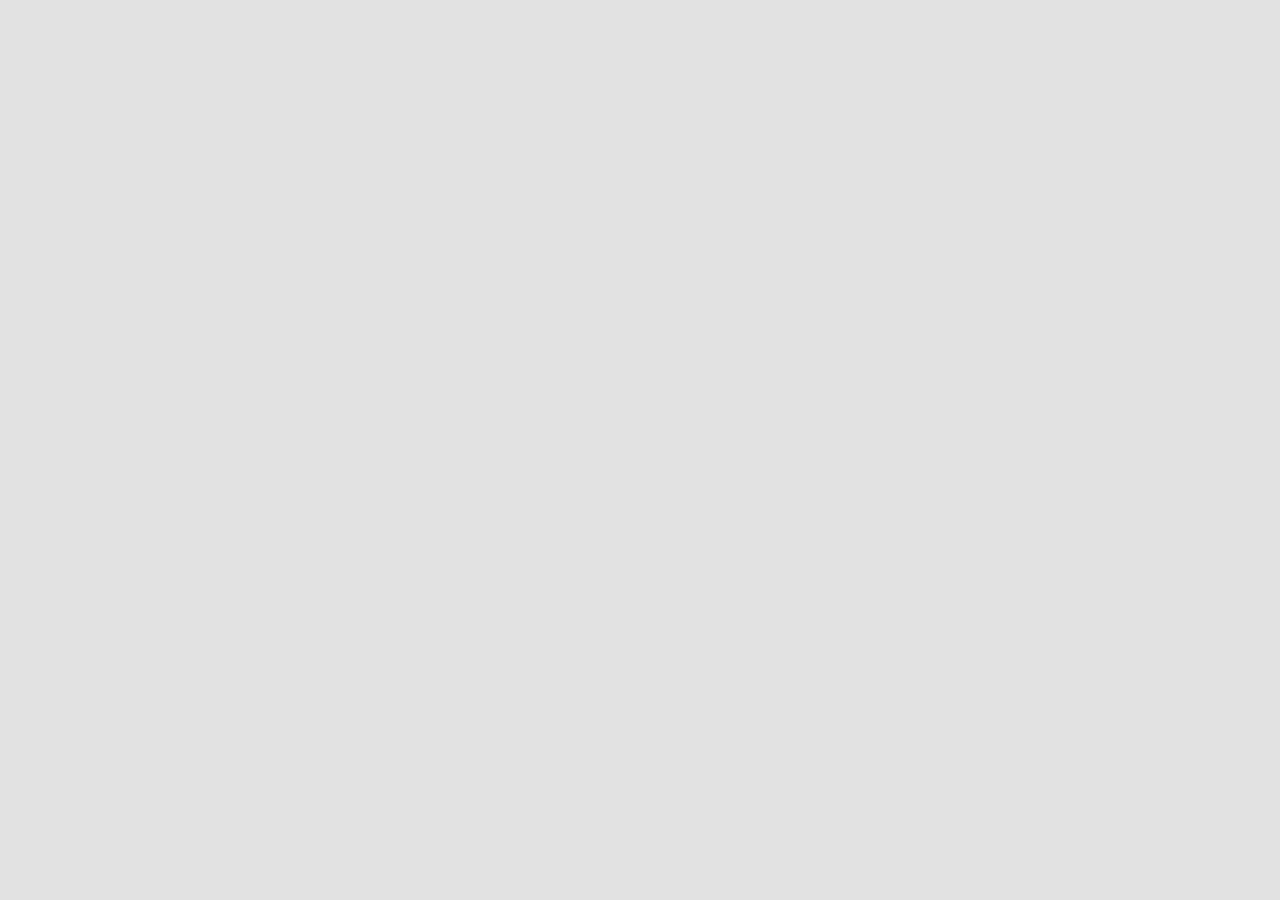
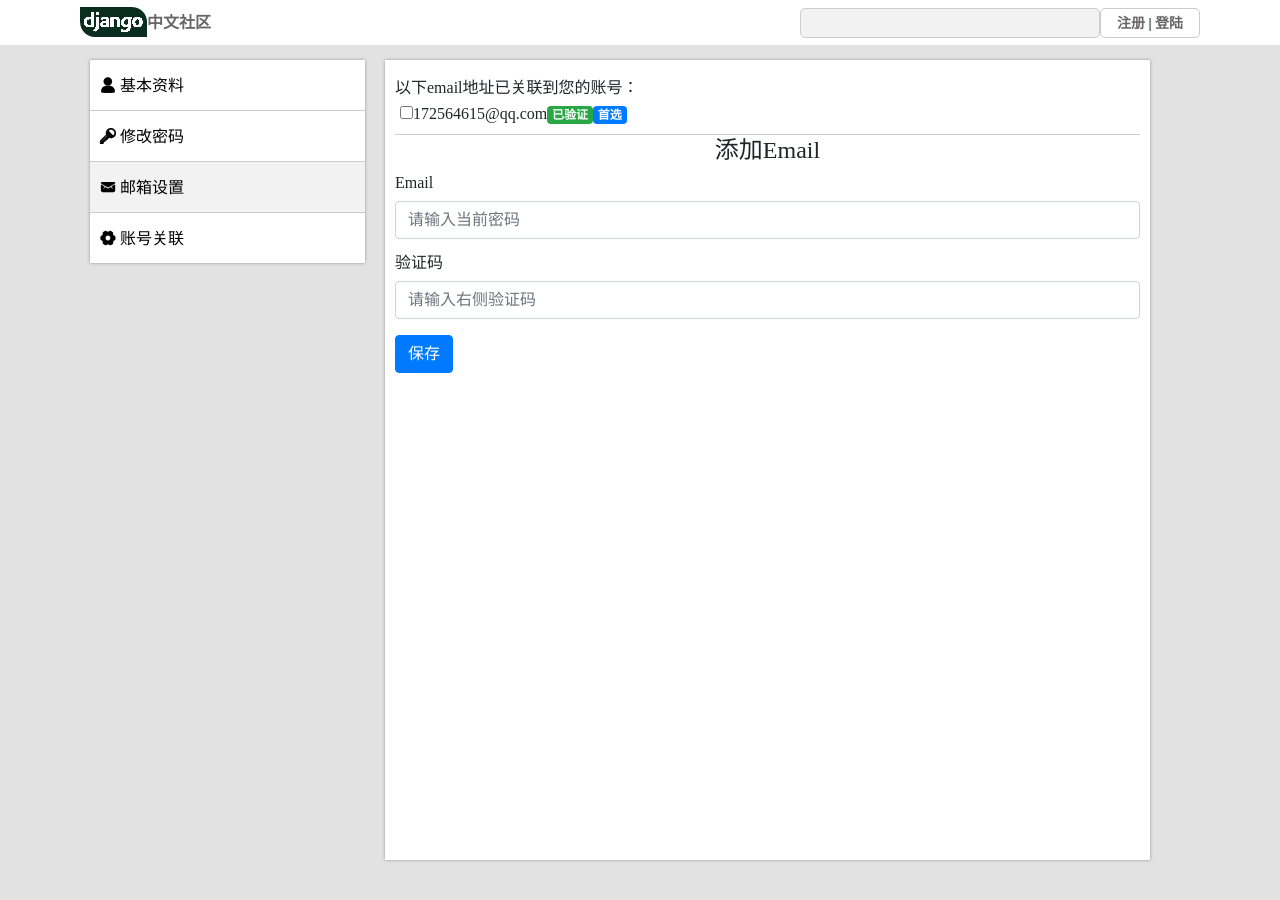
Before and after one commit to DjangoChinaOrg/Django-China-FE, a Vue app: page /profile/email in a window 1280 px wide. Shown: the top 900 px of the page. Before the commit the page ends 800 px from the top, so only its background shows below. Built offline with nearby package versions, Linux system fonts and the light colour scheme.

Commit message:
complete the profile page

```diff
--- a/src/router/index.js
+++ b/src/router/index.js
@@ -4,6 +4,10 @@ import Router from 'vue-router'
 import Home from '@/views/Home'
 import Detail from '@/views/Detail'
 import Profile from '@/views/Profile'
+import Basic from '@/views/Profile/Basic'
+import EmailSet from '@/views/Profile/EmailSet'
+import Account from '@/views/Profile/AccountCombine'
+import ChangePwd from '@/views/Profile/ChangePwd'
 import Login from '@/views/Login'
 import Register from '@/views/Register'
 import User from '@/views/User'
@@ -41,7 +45,22 @@ export default new Router({
         {
           path: 'basic',
           name: 'basic',
-          component: Home
+          component: Basic
+        },
+        {
+          path: 'password',
+          name: 'password',
+          component: ChangePwd
+        },
+        {
+          path: 'email',
+          name: 'email',
+          component: EmailSet
+        },
+        {
+          path: 'account',
+          name: 'account',
+          component: Account
         }
       ]
     },
--- a/src/views/Detail/index.vue
+++ b/src/views/Detail/index.vue
@@ -104,7 +104,7 @@ export default {
 }
 </script>
 
-<style lang="scss">
+<style lang="scss" scoped>
   .wrapper {
     padding-top: 45px;
   }
--- a/src/views/Profile/AccountCombine.vue
+++ b/src/views/Profile/AccountCombine.vue
@@ -0,0 +1,34 @@
+<template>
+  <div>
+    <ul class="accnout-list">
+      <li>
+        <span><i class="iconfont">&#xe677;</i> github</span>
+        <span class="badge badge-success">已绑定</span>
+      </li>
+      <li>
+        <span><i class="iconfont">&#xe635;</i> github</span>
+        <span class="badge badge-info">未绑定</span>
+      </li>
+    </ul>
+  </div>
+</template>
+<script>
+export default {
+  name: 'Account',
+  data () {
+    return {
+      msg: '账号关联'
+    }
+  }
+}
+</script>
+<style scoped>
+  .accnout-list {
+    padding: 10px;
+  }
+  .accnout-list li {
+    height: 45px;
+    line-height: 45px;
+    border-bottom: 1px solid #ccc;
+  }
+</style>
--- a/src/views/Profile/Basic.vue
+++ b/src/views/Profile/Basic.vue
@@ -0,0 +1,80 @@
+<template>
+  <div>
+    <div class="profile">
+      <div class="thumb">
+        <div class="img-box">
+          <img src="../../assets/logo.png" alt="">
+        </div>
+        <p class="username">Django 中国</p>
+        <form>
+          <label for="username" class="upload-btn"><i class="iconfont">&#xe618;</i>上传头像</label>
+          <input type="file" class="upload" id="username">
+        </form>
+      </div>
+      <div class="profile-box">
+        <form>
+          <div class="form-group">
+            <label for="username">用户名</label>
+            <input type="email" class="form-control" disabled id="username">
+          </div>
+          <div class="form-group">
+            <label for="nickname">昵称</label>
+            <input type="email" class="form-control" id="nickname">
+          </div>
+          <div class="form-group">
+            <label for="sign">个性签名</label>
+            <input type="text" class="form-control" id="sign">
+          </div>
+          <button type="submit" class="btn btn-primary">保存</button>
+        </form>
+      </div>
+    </div>
+  </div>
+</template>
+<script>
+export default {
+  name: 'Basic',
+  data () {
+    return {
+      msg: 'basic'
+    }
+  }
+}
+</script>
+<style lang="scss">
+  .thumb {
+    text-align: center;
+    border-bottom: 1px solid #ccc;
+    padding-bottom: 10px;
+    .img-box {
+      width: 150px;
+      height: 150px;
+      margin: 0 auto;
+      border: 2px solid rgba(0,0,0,.3);
+      border-radius: 50%;
+      overflow: hidden;
+      img {
+        width: 100%;
+        height: 100%;
+      }
+    }
+    .username {
+      padding: 10px 0;
+      font-weight: bold;
+    }
+  }
+  .profile-box {
+    padding: 20px 10px;
+  }
+  .form-group label {
+    margin-bottom: 10px;
+  }
+  .upload {
+    appearance: none;
+    display:none;
+  }
+  .upload-btn {
+    padding: 5px 10px;
+    border: 1px solid #ccc;
+  }
+</style>
--- a/src/views/Profile/ChangePwd.vue
+++ b/src/views/Profile/ChangePwd.vue
@@ -0,0 +1,34 @@
+<template>
+  <div>
+    <form>
+      <div class="form-group">
+        <label for="currentPassword">当前密码</label>
+        <input type="password" class="form-control" id="currrentPassword" placeholder="请输入当前密码">
+      </div>
+      <div class="form-group">
+        <label for="newPassword">新密码</label>
+        <input type="password" class="form-control" id="newPassword" placeholder="请输入新密码">
+      </div>
+      <div class="form-group">
+        <label for="repeatPassword">重复密码</label>
+        <input type="password" class="form-control" id="repeatPassword" placeholder="请确认新密码">
+      </div>
+      <button type="submit" class="btn btn-primary">保存</button>
+    </form>
+  </div>
+</template>
+<script>
+export default {
+  name: 'ChangePwd',
+  data () {
+    return {
+      msg: '1'
+    }
+  }
+}
+</script>
+<style scoped>
+  .form-group label {
+    margin-bottom: 10px;
+  }
+</style>
--- a/src/views/Profile/EmailSet.vue
+++ b/src/views/Profile/EmailSet.vue
@@ -0,0 +1,51 @@
+<template>
+  <div>
+    <p>以下email地址已关联到您的账号：</p>
+    <ul class="email-list">
+      <li>
+        <input type="checkbox" name="" id="">
+        <span>172564615@qq.com</span>
+        <span class="badge badge-success">已验证</span>
+        <span class="badge badge-primary">首选</span>
+      </li>
+    </ul>
+    <h1 class="title">添加Email</h1>
+    <form>
+      <div class="form-group">
+        <label for="currentPassword">Email</label>
+        <input type="email" class="form-control" id="currrentPassword" placeholder="请输入当前密码">
+      </div>
+      <div class="form-group">
+        <label for="newPassword">验证码</label>
+        <input type="text" class="form-control" id="newPassword" placeholder="请输入右侧验证码">
+      </div>
+      <button type="submit" class="btn btn-primary">保存</button>
+    </form>
+  </div>
+</template>
+<script>
+export default {
+  name: 'EmailSet',
+  data () {
+    return {
+      msg: '邮箱设置'
+    }
+  }
+}
+</script>
+<style scoped>
+  .email-list{
+    padding: 10px 5px;
+    border-bottom: 1px solid #ccc;
+  }
+  .form-group label {
+    margin-bottom: 10px;
+  }
+  .title {
+    height: 30px;
+    line-height: 30px;
+    font-size: 24px;
+    margin-bottom: 10px;
+    text-align: center;
+  }
+</style>
--- a/src/views/Profile/index.vue
+++ b/src/views/Profile/index.vue
@@ -5,25 +5,13 @@
       <div class="left-box">
         <ul>
           <li><router-link to="/profile/basic" active-class="active"><i class="iconfont">&#xe679;</i> 基本资料</router-link></li>
-          <li><router-link to="/profile/basic"><i class="iconfont">&#xe611;</i> 修改密码</router-link></li>
-          <li><router-link to="/profile/basic"><i class="iconfont">&#xe600;</i> 邮箱设置</router-link></li>
-          <li><router-link to="/profile/basic"><i class="iconfont">&#xe675;</i> 账号关联</router-link></li>
+          <li><router-link to="/profile/password" active-class="active"><i class="iconfont">&#xe611;</i> 修改密码</router-link></li>
+          <li><router-link to="/profile/email" active-class="active"><i class="iconfont">&#xe600;</i> 邮箱设置</router-link></li>
+          <li><router-link to="/profile/account" active-class="active"><i class="iconfont">&#xe675;</i> 账号关联</router-link></li>
         </ul>
       </div>
       <div class="right-box">
-        <div class="profile">
-          <div class="thumb">
-            <div class="img-box">
-              <img src="../../assets/logo.png" alt="">
-            </div>
-            <p class="username">Django 中国</p>
-          </div>
-          <div class="profile-box">
-            <div class="profile-item">
-              昵称: <input type="text" name="" id="">
-            </div>
-          </div>
-        </div>
+        <router-view></router-view>
       </div>
     </div>
   </div>
@@ -82,27 +70,4 @@ export default {
     box-shadow: 0px 0px 3px rgba(0, 0, 0, 0.349019607843137);
     padding: 20px 10px;
   }
-  .thumb {
-    text-align: center;
-    border-bottom: 1px solid #ccc;
-    .img-box {
-      width: 150px;
-      height: 150px;
-      margin: 0 auto;
-      border: 2px solid rgba(0,0,0,.3);
-      border-radius: 50%;
-      overflow: hidden;
-      img {
-        width: 100%;
-        height: 100%;
-      }
-    }
-    .username {
-      padding: 10px 0;
-      font-weight: bold;
-    }
-  }
-  .profile-box {
-    padding: 20px 10px;
-  }
 </style>
```
